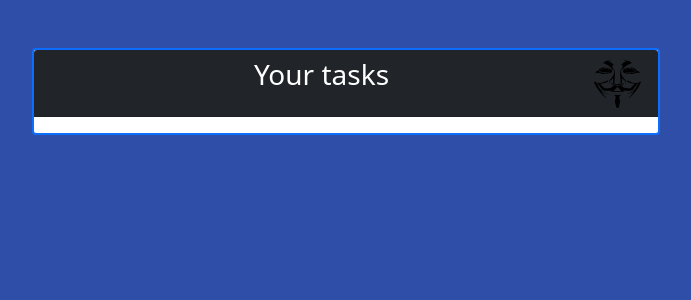
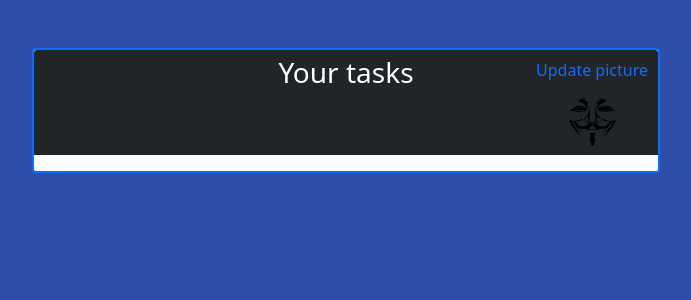
Before and after one commit to SaberHardy/todo_postgres, a Django app: page / in a window 1280 px wide. Shown: the part 58-358 px from the top of the page, without its empty margins (294-985 px from the left). Run offline with Django 4.2, Linux system fonts and the light colour scheme; the visitor is signed in with stand-in values (Sample User, id 1); data that the repository does not hold is empty; some libraries are stand-ins or nearby versions.

Commit message:
update profile picture

```diff
--- a/static/css/styles.css
+++ b/static/css/styles.css
@@ -46,3 +46,22 @@ h1, h2, h3 {
 .strikethrough {
     margin-right: 10px;
 }
+
+#containerIntro h3,
+#containerIntro p {
+    display: inline;
+    vertical-align: top;
+    /*font-family: 'Open Sans', sans-serif;*/
+    line-height: 28px;
+}
+
+.update-pic {
+    position: absolute;
+    right: 10px;
+    text-decoration: none;
+}
+
+.rounded-circle {
+    margin-right: 25px;
+    margin-top: 10px;
+}
--- a/templates/todo_app/home.html
+++ b/templates/todo_app/home.html
@@ -7,16 +7,22 @@
         <div class="col-9 col-lg-6">
             <div class="card border-primary border-2">
                 <div class="card-header text-center text-primary bg-dark">
-                    <h3>Your tasks
-                        {% if user.is_authenticated %}<a href="{% url 'edit_profile' %}">{% endif %}
-                        <img src="{% if user.profile.profile_pic %}
-                            {{ user.profile.profile_pic.url }}
-                            {% else %}
-                            {% static 'images/default.png' %}
-                            {% endif %}"
-                             align="right"
-                             height="50" width="49" class="rounded-circle"></a>
-                    </h3>
+
+                    <div id="containerIntro">
+                        <h3>Your tasks</h3>
+
+                        {% if user.is_authenticated %}
+                            <a href="{% url 'update_profile_picture' user.pk %}" class="update-pic">Update picture</a>
+                        {% endif %}
+                    </div>
+                    {% if user.is_authenticated %} <a href="{% url 'edit_profile' %}"> {% endif %}
+                    <img src="{% if user.profile.profile_pic %}
+                                    {{ user.profile.profile_pic.url }}
+                                {% else %}
+                                    {% static 'images/default.png' %}
+                                {% endif %}" align="right" height="50" width="49" class="rounded-circle">
+                    </a>
+
 
                 </div>
                 <div class="card-body text-left py-2">
--- a/todo_app/models.py
+++ b/todo_app/models.py
@@ -30,3 +30,6 @@ class Profile(models.Model):
 
     def __str__(self):
         return str(self.user)
+
+    def get_absolute_url(self):
+        return reverse('list_todos')
--- a/todo_app/urls.py
+++ b/todo_app/urls.py
@@ -17,4 +17,6 @@ urlpatterns = [
     path('likes/<int:pk>/', like_todo, name='like_todo'),
 
     #Create like button
+    path('<int:pk>/update_profile_picture/', EditProfilePictureView.as_view(), name='update_profile_picture'),
+
 ]
--- a/todo_app/views.py
+++ b/todo_app/views.py
@@ -6,8 +6,8 @@ from rest_framework import status
 from rest_framework.response import Response
 from rest_framework.views import APIView
 
-from todo_app.forms import AddTodoForm
-from todo_app.models import TodoModel
+from todo_app.forms import AddTodoForm, UpdatePictureProfile  # ,UpdatePictureProfile
+from todo_app.models import TodoModel, Profile
 from django.http import HttpResponse, JsonResponse, Http404, HttpResponseRedirect
 from django.views.decorators.csrf import csrf_exempt
 from rest_framework.parsers import JSONParser
@@ -168,3 +168,9 @@ def like_todo(request, pk):
         liked = True
 
     return HttpResponseRedirect(reverse('detail_todo', args=[str(pk)]))
+
+
+class EditProfilePictureView(UpdateView):
+    model = Profile
+    form_class = UpdatePictureProfile
+    template_name = 'todo_app/profile_pic.html'
```
Also changed, not shown: templates/todo_app/profile_pic.html (added, +33 -0 lines), todo_app/forms.py (+15 -1 lines).
